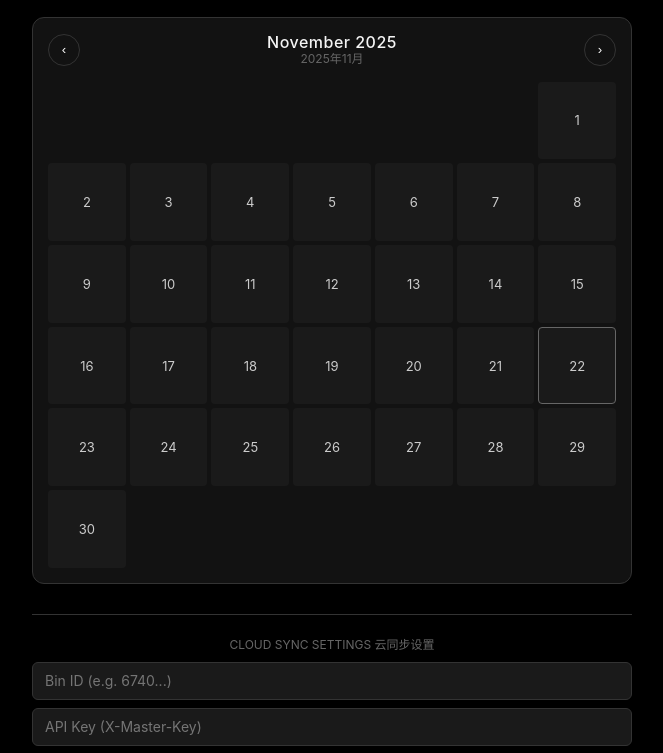
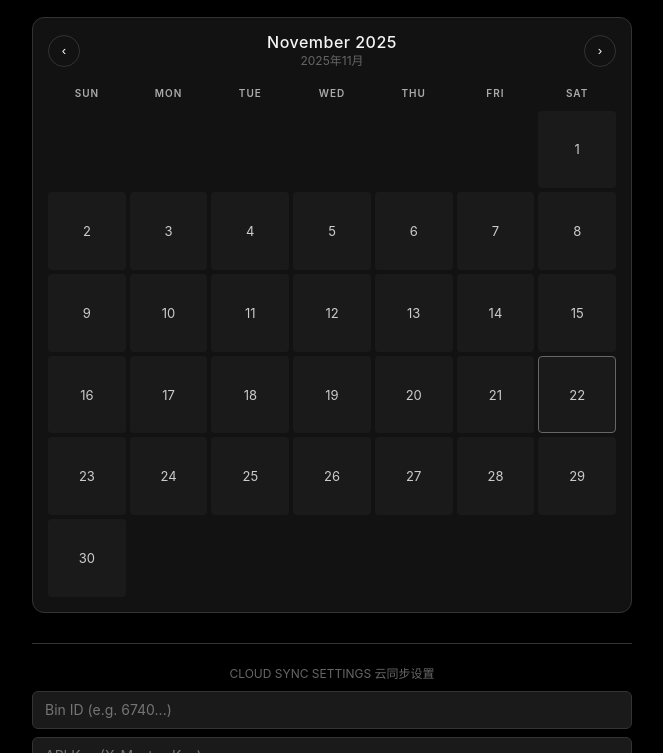
Before and after one commit to psghu/Online_tools, a plain HTML site: page holiday_tracker/index.html in a window 1280 px wide. Shown: the part 300-1053 px from the top of the page, without its empty margins (308-971 px from the left). Drawn offline with Linux system fonts and the light colour scheme.

Commit message:
Update index.html

```diff
--- a/holiday_tracker/index.html
+++ b/holiday_tracker/index.html
@@ -3,14 +3,14 @@
 <head>
     <meta charset="UTF-8">
     <meta name="viewport" content="width=device-width, initial-scale=1.0, maximum-scale=1.0, user-scalable=no">
-    <title>Holiady Tracker Cloud</title>
+    <title>Tesla Leave Tracker</title>
     <style>
         :root {
             --tesla-red: #E82127;
             --tesla-dark: #121212;
             --tesla-gray: #222222;
             --tesla-text: #F5F5F5;
-            --tesla-text-dim: #888888;
+            --tesla-text-dim: #AAAAAA; /* 调亮了暗色文字，确保可见 */
             --font-stack: "Gotham", "Montserrat", -apple-system, BlinkMacSystemFont, "Segoe UI", Roboto, sans-serif;
         }
 
@@ -54,7 +54,7 @@
 
         .input-label {
             font-size: 10px;
-            color: #666;
+            color: #888;
             margin-bottom: 4px;
             display: block;
             text-transform: uppercase;
@@ -102,12 +102,12 @@
             display: flex;
             justify-content: space-between;
             align-items: center;
-            margin-bottom: 15px;
+            margin-bottom: 10px; /* 稍微减小头部间距 */
         }
 
         .month-display { display: flex; flex-direction: column; align-items: center; line-height: 1.2; }
         .month-en { font-size: 16px; font-weight: 500; letter-spacing: 0.5px; }
-        .month-cn { font-size: 12px; color: #666; }
+        .month-cn { font-size: 12px; color: #666; margin-top: 2px; }
 
         .nav-btn {
             background: transparent; border: 1px solid #333; color: white;
@@ -117,10 +117,22 @@
         .nav-btn:active { background-color: #333; }
 
         .calendar-grid {
-            display: grid; grid-template-columns: repeat(7, 1fr); gap: 4px;
+            display: grid;
+            grid-template-columns: repeat(7, 1fr);
+            gap: 4px;
+            margin-top: 10px;
         }
 
-        .weekday { text-align: center; font-size: 10px; color: #555; padding: 8px 0; text-transform: uppercase; }
+        /* 星期头样式 - 重点修复 */
+        .weekday {
+            text-align: center;
+            font-size: 10px;
+            color: var(--tesla-text-dim); /* 使用亮灰色 */
+            padding: 8px 0;
+            text-transform: uppercase;
+            font-weight: 600;
+            letter-spacing: 1px;
+        }
 
         .day {
             aspect-ratio: 1; display: flex; align-items: center; justify-content: center;
@@ -164,7 +176,6 @@
             font-family: var(--font-stack);
             transition: background 0.2s;
         }
-
         .btn-primary { background-color: var(--tesla-red); }
         .btn-primary:active { background-color: #b01015; }
         .btn:active { background-color: #444; }
@@ -235,7 +246,7 @@
 </div>
 
 <script>
-    const STORAGE_KEY = 'tesla_leave_data_v5';
+    const STORAGE_KEY = 'tesla_leave_data_v6';
     const CONFIG_KEY = 'tesla_cloud_config';
 
     let currentDate = new Date();
@@ -254,7 +265,7 @@
 
     function init() {
         loadLocalData();
-        loadCloudConfig(); // 加载保存的 Key
+        loadCloudConfig();
 
         if (!startDateInput.value) {
             const startOfYear = new Date(new Date().getFullYear(), 0, 1);
@@ -271,7 +282,6 @@
         startDateInput.addEventListener('change', updateDashboard);
         endDateInput.addEventListener('change', updateDashboard);
 
-        // 自动保存云配置输入
         binIdInput.addEventListener('change', saveCloudConfig);
         apiKeyInput.addEventListener('change', saveCloudConfig);
     }
@@ -283,19 +293,34 @@
         const month = currentDate.getMonth();
         const monthNamesEn = ["January", "February", "March", "April", "May", "June", "July", "August", "September", "October", "November", "December"];
 
-        monthDisplay.innerHTML = `<span class="month-en">${monthNamesEn[month]} ${year}</span><span class="month-cn">${year}年${month+1}月</span>`;
+        // 标题修复：分两行显示，避免重复
+        monthDisplay.innerHTML = `
+            <span class="month-en">${monthNamesEn[month]} ${year}</span>
+            <span class="month-cn">${year}年${month+1}月</span>
+        `;
+
+        // 绘制星期头 (SUN - SAT)
+        const weekdays = ['Sun', 'Mon', 'Tue', 'Wed', 'Thu', 'Fri', 'Sat'];
+        weekdays.forEach(day => {
+            const el = document.createElement('div');
+            el.className = 'weekday';
+            el.innerText = day;
+            grid.appendChild(el);
+        });
 
         const firstDay = new Date(year, month, 1);
         const lastDay = new Date(year, month + 1, 0);
         const daysInMonth = lastDay.getDate();
-        const startingDayIndex = firstDay.getDay();
+        const startingDayIndex = firstDay.getDay(); // 0 = Sun, 1 = Mon...
 
+        // 填充空白
         for (let i = 0; i < startingDayIndex; i++) {
             const el = document.createElement('div'); el.className = 'day empty'; grid.appendChild(el);
         }
 
         const todayStr = formatDateISO(new Date());
 
+        // 填充日期
         for (let i = 1; i <= daysInMonth; i++) {
             const dayEl = document.createElement('div');
             dayEl.className = 'day';
@@ -375,7 +400,7 @@
         }
     }
 
-    // --- Cloud Sync Logic (JsonBin.io) ---
+    // --- Cloud Sync Logic ---
     async function uploadToCloud() {
         const binId = binIdInput.value.trim();
         const apiKey = apiKeyInput.value.trim();
@@ -390,10 +415,7 @@
         try {
             const response = await fetch(`https://api.jsonbin.io/v3/b/${binId}`, {
                 method: 'PUT',
-                headers: {
-                    'Content-Type': 'application/json',
-                    'X-Master-Key': apiKey
-                },
+                headers: { 'Content-Type': 'application/json', 'X-Master-Key': apiKey },
                 body: JSON.stringify({ dates: [...selectedDates] })
             });
 
@@ -421,20 +443,15 @@
         try {
             const response = await fetch(`https://api.jsonbin.io/v3/b/${binId}`, {
                 method: 'GET',
-                headers: {
-                    'X-Master-Key': apiKey
-                }
+                headers: { 'X-Master-Key': apiKey }
             });
 
             if(response.ok) {
                 const json = await response.json();
-                // JsonBin v3 wraps data in 'record'
                 const cloudDates = json.record.dates || [];
-
-                // Merge or Overwrite? Here we Overwrite local with cloud
                 selectedDates = new Set(cloudDates);
-                saveLocalData(); // save to local storage
-                renderCalendar(); // refresh UI
+                saveLocalData();
+                renderCalendar();
                 updateDashboard();
                 showStatus("Synced! Updated from cloud. 同步成功!");
             } else {
@@ -450,7 +467,6 @@
         statusMsg.style.color = isError ? '#E82127' : '#00ff00';
         setTimeout(() => {
             statusMsg.style.color = '#888';
-            // statusMsg.innerText = ''; // optional clear
         }, 5000);
     }
 
```
